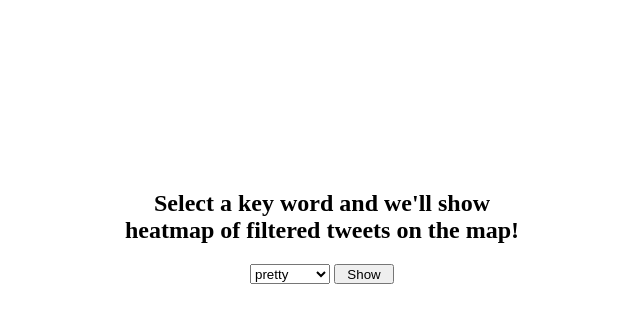
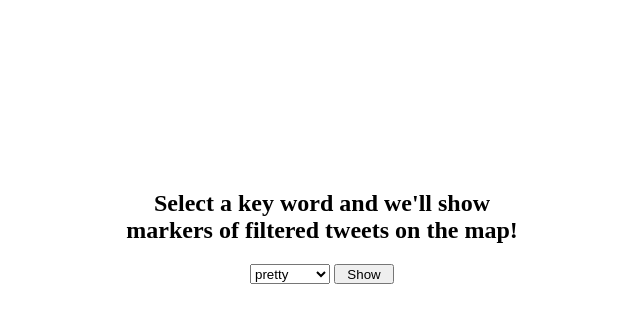
Before and after one commit to haikuoliu/TwittMap-Haikuo-Xucheng, a Flask app: page / in a window 1280 px wide. Shown: the top 323 px of the page, without its empty margins (318-958 px from the left). Run offline with Flask 2, Linux system fonts and the light colour scheme.

Commit message:
Update index.html

```diff
--- a/eb-flask/templates/index.html
+++ b/eb-flask/templates/index.html
@@ -18,7 +18,7 @@
 </head>
 <body>
 <div id="all" style="text-align:center">
-<h2>Select a key word and we'll show heatmap of filtered tweets on the map!</h2>
+<h2>Select a key word and we'll show markers of filtered tweets on the map!</h2>
 
 <select id="keywords" style="height: 20px; width: 80px;">
   <option value ="key1">pretty</option>
```
